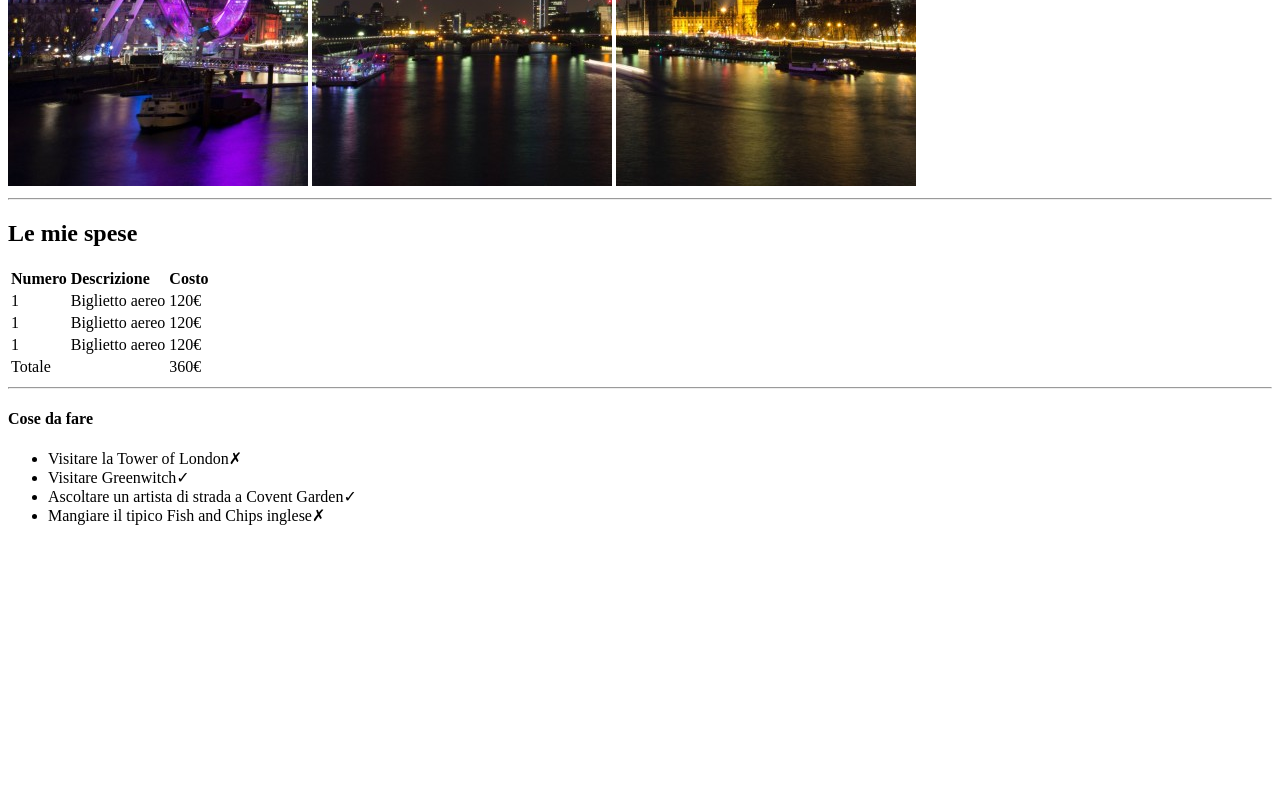
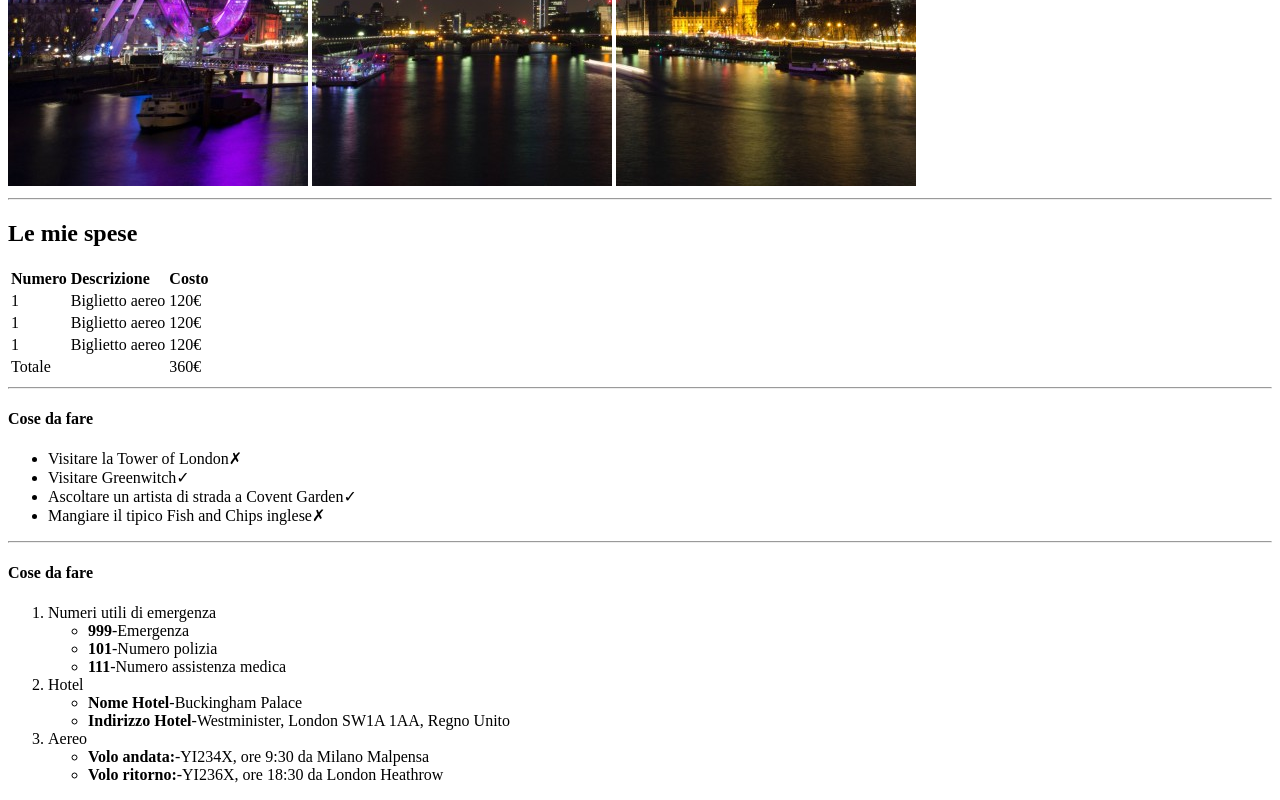
Before and after one commit to edoardoascanio/html-london-trip, a plain HTML site: page index.html in a window 1280 px wide. Shown: the part 494-1294 px from the top of the page. Before the commit the page ends 1035 px from the top, so only its background shows below. Drawn offline with Linux system fonts and the light colour scheme.

Commit message:
add info list section

```diff
--- a/index.html
+++ b/index.html
@@ -74,7 +74,32 @@
             </ul>
         </section>
 
-
+        <hr>
+<!-- Lista Info utili  -->
+        <section>
+            <h4>Cose da fare</h4>
+            <ol>
+                <li>Numeri utili di emergenza
+                    <ul>
+                        <li><strong>999</strong>-Emergenza</li>
+                        <li><strong>101</strong>-Numero polizia</li>
+                        <li><strong>111</strong>-Numero assistenza medica</li>
+                    </ul>
+                </li>
+                <li>Hotel
+                    <ul>
+                        <li><strong>Nome Hotel</strong>-Buckingham Palace</li>
+                        <li><strong>Indirizzo Hotel</strong>-Westminister, London SW1A 1AA, Regno Unito</li>
+                    </ul>
+                </li>
+                <li>Aereo
+                    <ul>
+                        <li><strong>Volo andata:</strong>-YI234X, ore 9:30 da Milano Malpensa</li>
+                        <li><strong>Volo ritorno:</strong>-YI236X, ore 18:30 da London Heathrow</li>
+                    </ul>
+                </li>
+            </ol>
+        </section>
 
     </main>
 </body>
```
